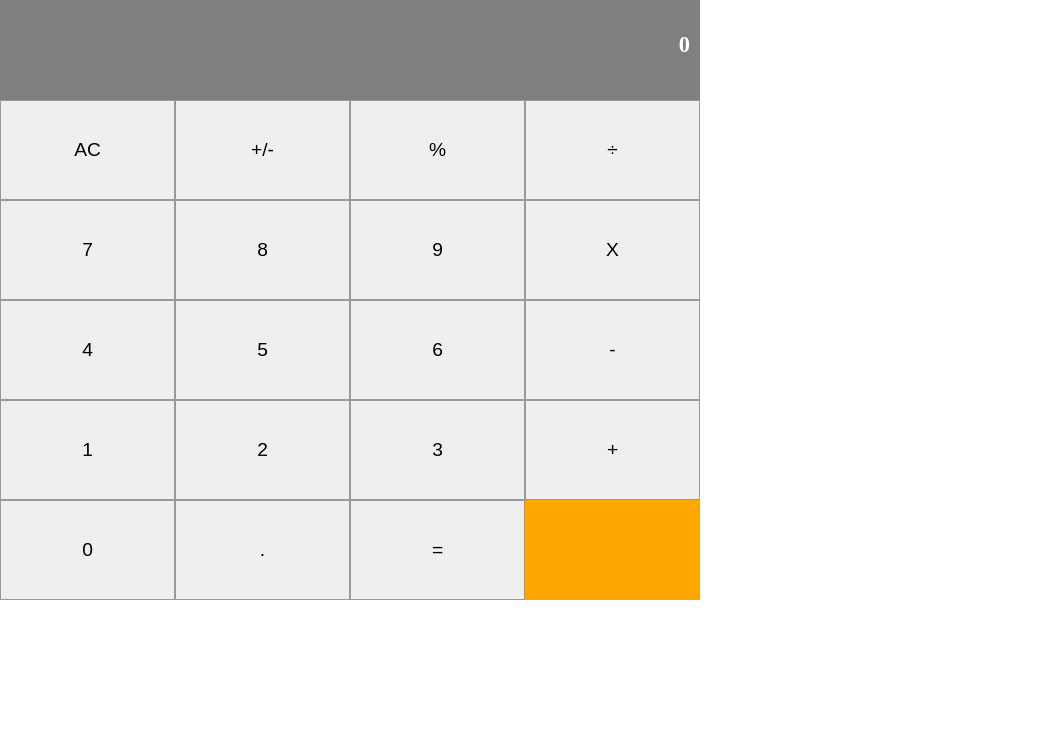
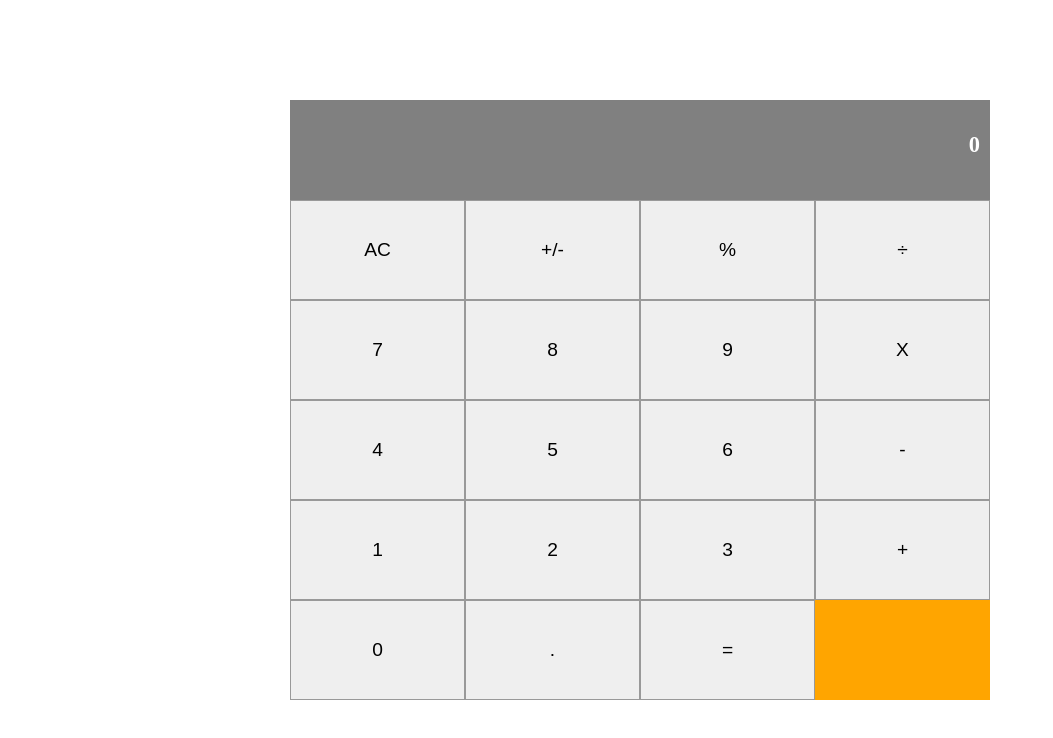
Before and after one commit to SevlaMare/reactiveCalculator, a React app: page / in a window 1280 px wide. Shown: the whole page, without its empty margins (0-1053 px from the left). Built offline with nearby package versions, Linux system fonts and the light colour scheme.

Commit message:
app styles

```diff
--- a/src/components/App.js
+++ b/src/components/App.js
@@ -4,7 +4,7 @@ import ButtonPanel from './ButtonPanel';
 
 function App() {
   return (
-    <div className="calc">
+    <div id="calc" className="flex flex-col align-center">
       <Display />
       <ButtonPanel />
     </div>
--- a/src/css/style.css
+++ b/src/css/style.css
@@ -6,6 +6,9 @@ body {
 .flex { display: flex; }
 .flex-col { flex-direction: column; }
 .justify-end { justify-content: flex-end; }
+.align-center { align-items: center; }
+
+#calc { margin-top: 100px; }
 
 .display {
   height: 100px;
```
